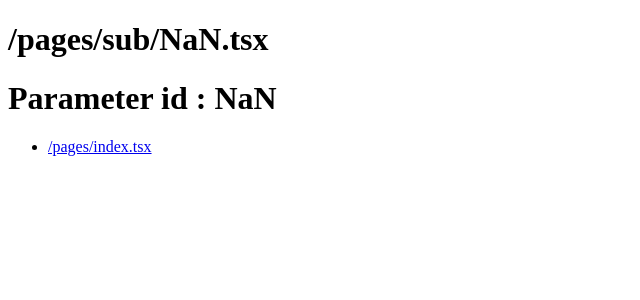
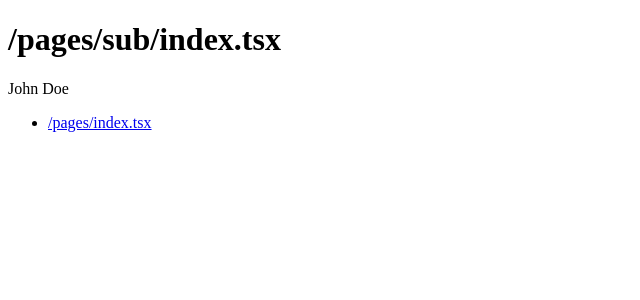
Before and after one commit to Hyeonii/voice-chatting, a Next.js app: page /sub/fetch in a window 1280 px wide. Shown: the top 300 px of the page, without its empty margins (0-640 px from the left). Built offline with nearby package versions, Linux system fonts and the light colour scheme.

Commit message:
Feat: Set api handler & envoronment variables

```diff
--- /dev/null
+++ b/src/pages/api/[id].ts
@@ -0,0 +1,13 @@
+// Next.js API route support: https://nextjs.org/docs/api-routes/introduction
+import type { NextApiRequest, NextApiResponse } from 'next'
+
+type Data = {
+  name: string
+}
+
+export default function handler(
+  req: NextApiRequest,
+  res: NextApiResponse<Data>
+) {
+  res.status(200).json({ id: req.query.id })
+}
--- a/src/pages/index.tsx
+++ b/src/pages/index.tsx
@@ -5,6 +5,7 @@ export default function Home() {
             <ul>
                 <li><a href="/sub">/pages/sub/index.tsx</a></li>
                 <li><a href="/sub/about">/pages/sub/about.tsx</a></li>
+                <li><a href="/sub/fetch">/pages/sub/fetch.tsx</a></li>
                 <li><a href="/sub/1">/pages/sub/[id].tsx</a></li>
                 <li><a href="/sub/2">/pages/sub/[id].tsx</a></li>
             </ul>
--- /dev/null
+++ b/src/pages/sub/fetch.tsx
@@ -0,0 +1,23 @@
+import { useEffect, useState } from 'react'
+
+export default function Fetch() {
+    const [user, setUser] = useState<{name: null | string}>({name: null});
+
+    useEffect(() => {
+        fetch(process.env.NEXT_PUBLIC_API_URL + 'api/hello')
+            .then(type => type.json())
+            .then(res => {
+                setUser(res);
+            })
+    }, [])
+
+    return (
+        <div>
+            <h1>/pages/sub/index.tsx</h1>
+            <span>{user?.name || ''}</span>
+            <ul>
+                <li><a href="/">/pages/index.tsx</a></li>
+            </ul>
+        </div>
+    )
+}
```
Also changed, not shown: 1 other file (tests, documents, lock files or other folders).
